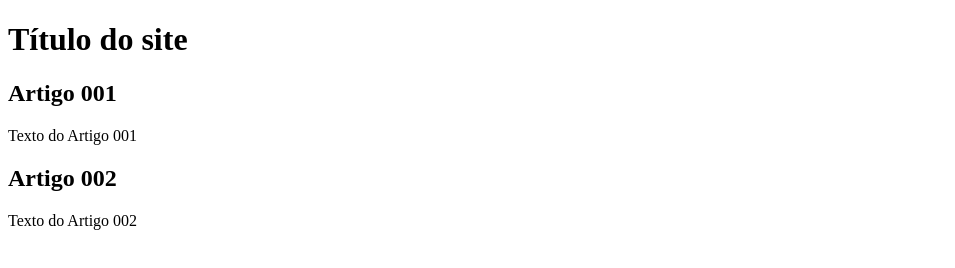
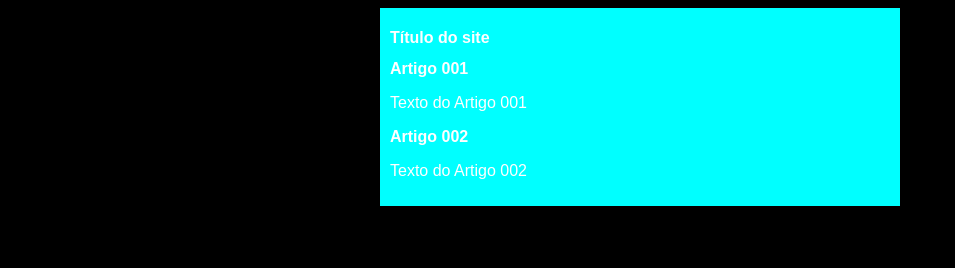
Before and after one commit to LucasViniciusSantosSilva/Projeto-SIte, a plain HTML site: page index.html in a window 1280 px wide. Shown: the whole page, without its empty margins (0-955 px from the left). Drawn offline with Linux system fonts and the light colour scheme.

Commit message:
inicio css

```diff
--- /dev/null
+++ b/css/style.css
@@ -0,0 +1,17 @@
+*{
+    font-family: Arial, Helvetica, sans-serif;
+    font-size: 16px;
+}
+
+body{
+    background-color: black;
+    color: white;
+}
+
+main{
+    background-color: aqua;
+    width:  500px;
+    margin: auto;
+    padding: 10px;
+    box-shadow: 3px 3px 5px rgba(0, 0, 0, 0.4);
+}
--- a/index.html
+++ b/index.html
@@ -5,6 +5,7 @@
     <meta http-equiv="X-UA-Compatible" content="IE=edge">
     <meta name="viewport" content="width=
     , initial-scale=1.0">
+    <link rel="stylesheet" href="css/style.css">
     <title>Document</title>
 </head>
 <body>
```
